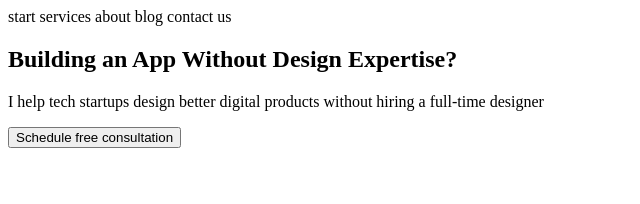
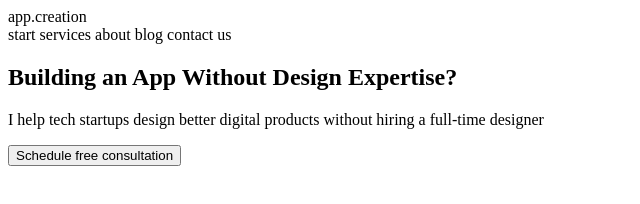
Before and after one commit to WebHeroSchool/planingDesk-pooolish, a plain HTML site: page index.html in a window 1280 px wide. Shown: the whole page, without its empty margins (0-640 px from the left). Drawn offline with Linux system fonts and the light colour scheme.

Commit message:
no message

```diff
--- a/index.html
+++ b/index.html
@@ -3,7 +3,7 @@
  <head>
   <body>
    <header>
-   <title>app.creation </title>
+   <div>app.creation </div>
     <nav>
       <a>start</a>
       <a>services</a>
```
